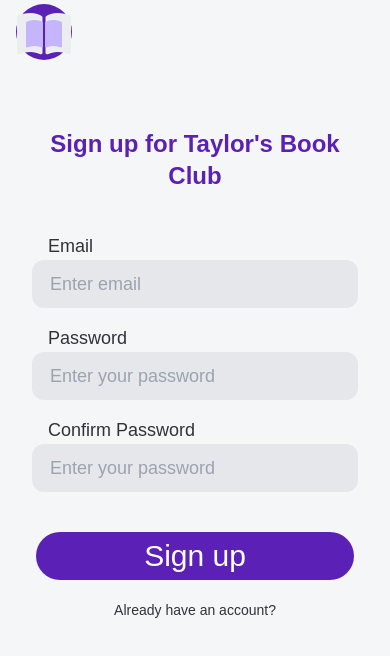
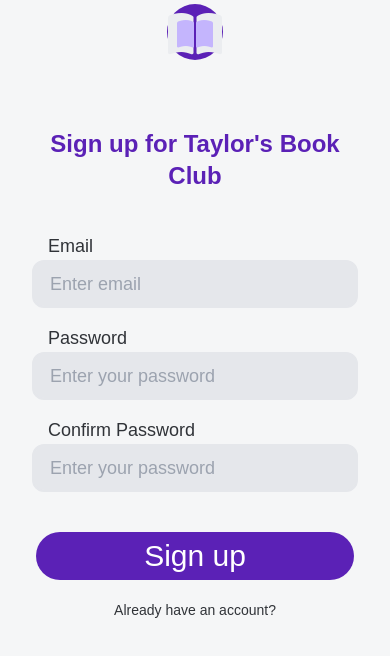
Before and after one commit to noahskorner/curabu, a Vue app in the folder taylors_book_club_client/taylors_book_club/: page /register in a window 390 px wide. Shown: the top 656 px of the page. Built offline with nearby package versions, Linux system fonts and the light colour scheme.

Commit message:
UI updates to Login and Register pages.

```diff
--- a/taylors_book_club_client/taylors_book_club/src/views/Login.vue
+++ b/taylors_book_club_client/taylors_book_club/src/views/Login.vue
@@ -2,7 +2,9 @@
   <div class="w-screen h-screen flex">
     <!-- Login -->
     <div id="login-form" class="w-full lg:w-2/3 h-full">
-      <div class="login-header px-4 flex items-center">
+      <div
+        class="login-header px-4 flex justify-center lg:justify-start items-center"
+      >
         <Logo />
       </div>
       <div class="w-full mt-16 flex justify-center items-center px-8">
--- a/taylors_book_club_client/taylors_book_club/src/views/Register.vue
+++ b/taylors_book_club_client/taylors_book_club/src/views/Register.vue
@@ -2,7 +2,9 @@
   <div class="w-screen h-screen flex">
     <!-- Register -->
     <div class="w-full lg:w-2/3 h-full">
-      <div class="login-header px-4 flex items-center">
+      <div
+        class="login-header px-4 flex justify-center lg:justify-start items-center"
+      >
         <Logo />
       </div>
       <div class="w-full mt-16 flex justify-center items-center px-8">
```
